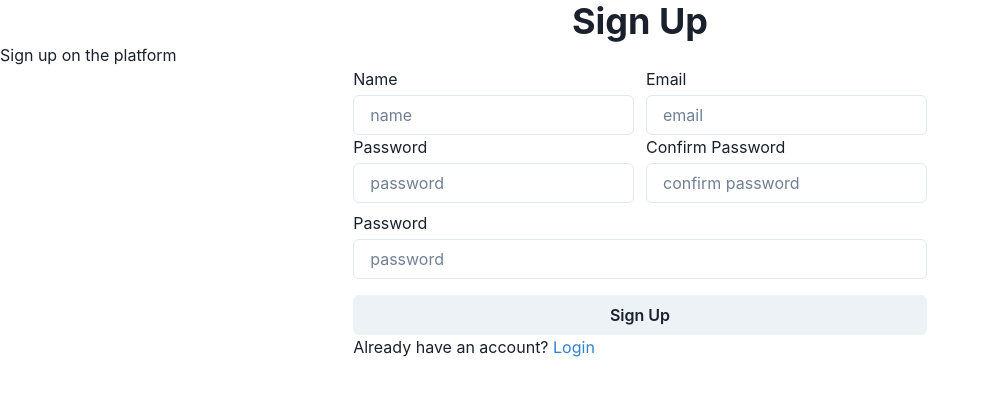
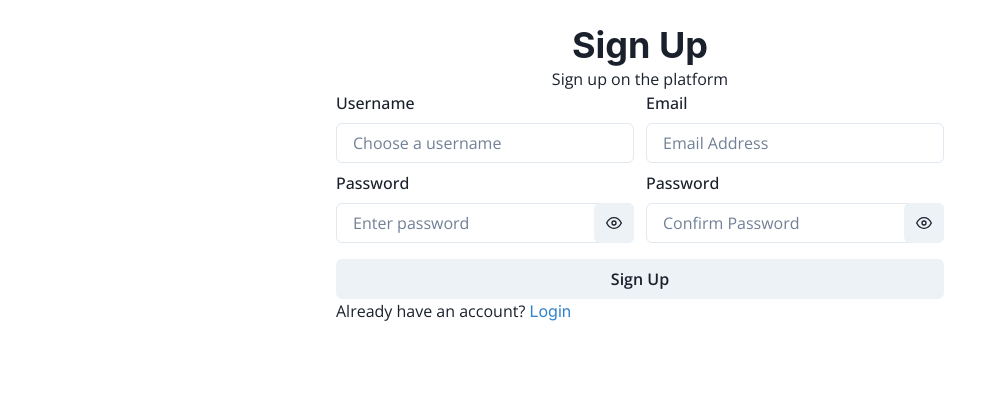
Before and after one commit to JustShuaib/project-frontend, a Next.js app: page /signup in a window 1280 px wide. Shown: the top 396 px of the page, without its empty margins (0-1006 px from the left). Built offline with nearby package versions, Linux system fonts and the light colour scheme.

Commit message:
Implemented sign up, changed font

```diff
--- a/pages/_app.tsx
+++ b/pages/_app.tsx
@@ -1,9 +1,22 @@
-import { ChakraProvider } from "@chakra-ui/react";
 import type { AppProps } from "next/app";
-
+import { Open_Sans } from "@next/font/google";
+import { ChakraProvider, extendTheme } from "@chakra-ui/react";
+const openSans = Open_Sans();
+const myTheme = extendTheme({
+  styles: {
+    global: {
+      body: {
+        fontFamily: openSans.style.fontFamily,
+      },
+      "input::-ms-reveal, input::-ms-clear": {
+        display: "none",
+      },
+    },
+  },
+});
 export default function App({ Component, pageProps }: AppProps) {
   return (
-    <ChakraProvider>
+    <ChakraProvider theme={myTheme}>
       <Component {...pageProps} />
     </ChakraProvider>
   );
--- a/pages/signup.tsx
+++ b/pages/signup.tsx
@@ -1,47 +1,171 @@
+import { useState } from "react";
 import {
   Box,
   Button,
   Container,
   Flex,
+  FormControl,
+  FormErrorMessage,
+  FormLabel,
   Heading,
+  IconButton,
   Input,
-  Stack,
+  InputGroup,
+  InputRightElement,
   Text,
 } from "@chakra-ui/react";
+import { useForm, SubmitHandler } from "react-hook-form";
+import { Eye, EyeClose } from "../icons";
 import { Link, Page } from "../components";
+interface FormData {
+  username: string;
+  email: string;
+  password: string;
+  confirm_password: string;
+}
+const SignUp = () => {
+  const [show, setShow] = useState({ pWord: false, cpWord: false });
 
-const SignUp = () => {
+  const {
+    register,
+    handleSubmit,
+    formState: { errors },
+    reset,
+    getValues,
+  } = useForm<FormData>();
+  const password = getValues("password");
+
+  const onSubmit: SubmitHandler<FormData> = async (data) => {
+    const res = await fetch("https://e-commerce-66n3.onrender.com/users", {
+      method: "POST",
+      headers: { "Content-Type": "application/json" },
+      body: JSON.stringify(data),
+    });
+    const json = await res.json();
+    console.log(json);
+    reset();
+    setShow({ pWord: false, cpWord: false });
+  };
   return (
     <Page title="Sign up">
-      <Box as="main">
+      <Box as="main" mt={6}>
         <Heading textAlign="center">Sign Up</Heading>
-        <Text>Sign up on the platform</Text>
-        <Container as="form">
-          <Flex gap={3}>
-            <Stack flexBasis="100%" spacing={1}>
-              <label htmlFor="name">Name</label>
-              <Input placeholder="name" />
-            </Stack>
-            <Stack flexBasis="100%" spacing={1}>
-              <label htmlFor="email">Email</label>
-              <Input type="email" placeholder="email" />
-            </Stack>
+        <Text textAlign="center">Sign up on the platform</Text>
+
+        <Container
+          as="form"
+          maxW="container.sm"
+          onSubmit={handleSubmit(onSubmit)}
+        >
+          <Flex direction={["column", "row"]} gap={[2, 3]} mb={[2]}>
+            <FormControl flexBasis="100%" isInvalid={Boolean(errors.username)}>
+              <FormLabel htmlFor="username">Username</FormLabel>
+              <Input
+                id="username"
+                {...register("username", {
+                  required: "Username is required",
+                  minLength: {
+                    value: 3,
+                    message: "Username must be at least 3 characters",
+                  },
+                })}
+                placeholder="Choose a username"
+              />
+              <FormErrorMessage>
+                {errors.username && errors.username.message}
+              </FormErrorMessage>
+            </FormControl>
+
+            <FormControl isInvalid={Boolean(errors.email)}>
+              <FormLabel htmlFor="email">Email</FormLabel>
+              <Input
+                id="email"
+                {...register("email", {
+                  required: "Email is required",
+                  pattern: {
+                    value: /^\S+@\S+$/i,
+                    message: "Invalid email address",
+                  },
+                })}
+                placeholder="Email Address"
+              />
+              <FormErrorMessage>
+                {errors.email && errors.email.message}
+              </FormErrorMessage>
+            </FormControl>
           </Flex>
-          <Flex gap={3}>
-            <Stack flexBasis="100%" spacing={1}>
-              <label htmlFor="password">Password</label>
-              <Input type="password" placeholder="password" />
-            </Stack>
-            <Stack flexBasis="100%" spacing={1}>
-              <label htmlFor="email">Confirm Password</label>
-              <Input type="password" placeholder="confirm password" />
-            </Stack>
+
+          <Flex direction={["column", "row"]} gap={[2, 3]}>
+            <FormControl isInvalid={Boolean(errors.password)}>
+              <FormLabel htmlFor="password">Password</FormLabel>
+              <InputGroup>
+                <Input
+                  id="password"
+                  {...register("password", {
+                    required: "Password is required",
+                    pattern: {
+                      value: /^(?=.*[a-z])(?=.*[A-Z])(?=.*\d)[a-zA-Z\d]{6,}$/,
+                      message:
+                        "Password must be at least 6 characters, contain at least one uppercase letter, one lowercase letter, and one number",
+                    },
+                    maxLength: {
+                      value: 20,
+                      message: "Password must be at most 20 characters",
+                    },
+                  })}
+                  type={show.pWord ? "text" : "password"}
+                  placeholder="Enter password"
+                />
+                <InputRightElement>
+                  <IconButton
+                    aria-label="toggle password visibility"
+                    icon={show.pWord ? <EyeClose /> : <Eye />}
+                    onClick={() =>
+                      setShow((show) => ({
+                        pWord: !show.pWord,
+                        cpWord: show.cpWord,
+                      }))
+                    }
+                  ></IconButton>
+                </InputRightElement>
+              </InputGroup>
+              <FormErrorMessage>
+                {errors.password && errors.password.message}
+              </FormErrorMessage>
+            </FormControl>
+
+            <FormControl isInvalid={Boolean(errors.confirm_password)}>
+              <FormLabel htmlFor="confirmPassword">Password</FormLabel>
+              <InputGroup>
+                <Input
+                  id="confirmPassword"
+                  {...register("confirm_password", {
+                    validate: (value) =>
+                      value === password || "The passwords do not match",
+                    required: "Confirm Password",
+                  })}
+                  type={show.cpWord ? "text" : "password"}
+                  placeholder="Confirm Password"
+                />
+                <InputRightElement>
+                  <IconButton
+                    aria-label="toggle password visibility"
+                    icon={show.cpWord ? <EyeClose /> : <Eye />}
+                    onClick={() =>
+                      setShow((show) => ({
+                        cpWord: !show.cpWord,
+                        pWord: show.pWord,
+                      }))
+                    }
+                  ></IconButton>
+                </InputRightElement>
+              </InputGroup>
+              <FormErrorMessage>
+                {errors.confirm_password && errors.confirm_password.message}
+              </FormErrorMessage>
+            </FormControl>
           </Flex>
-          <Stack spacing={1} mt={2}>
-            <label htmlFor="password">Password</label>
-            <Input type="email" placeholder="password" />
-          </Stack>
-          <Button type="submit" w="full" mt={4} py={5}>
+          <Button type="submit" w="full" mt={4}>
             Sign Up
           </Button>
           <Text>
```
